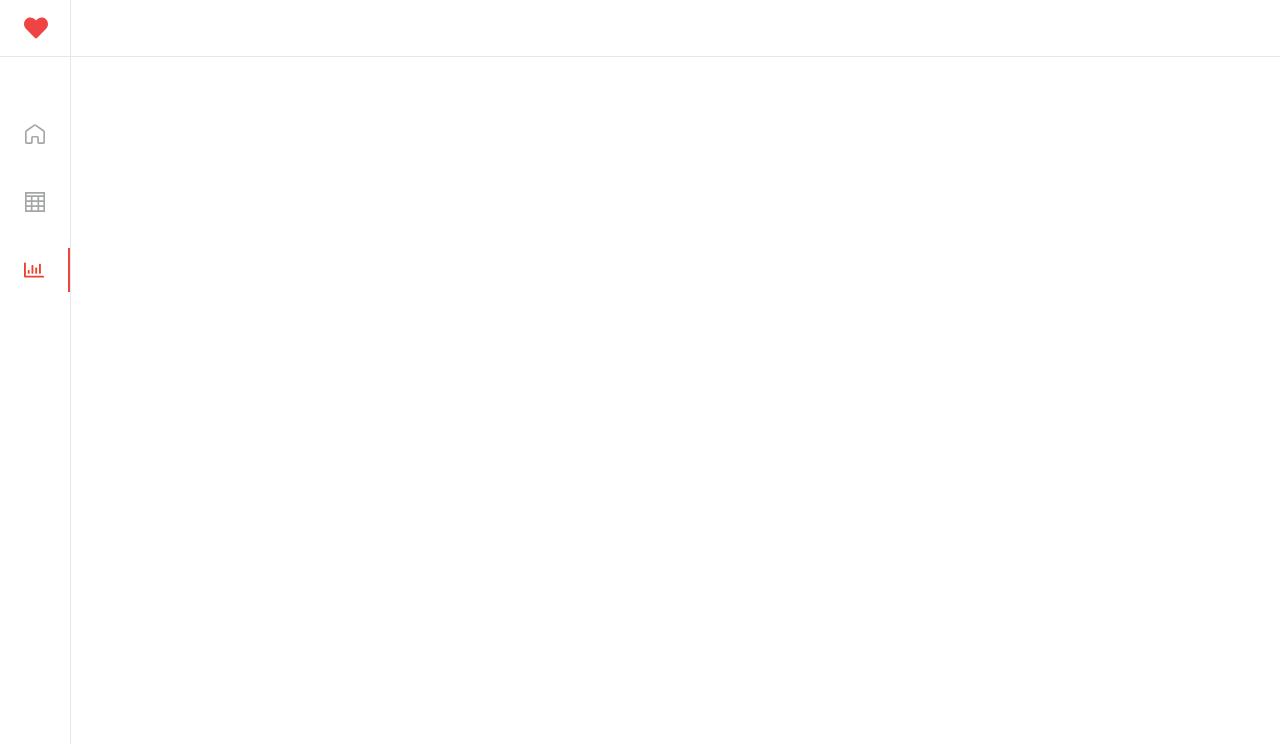
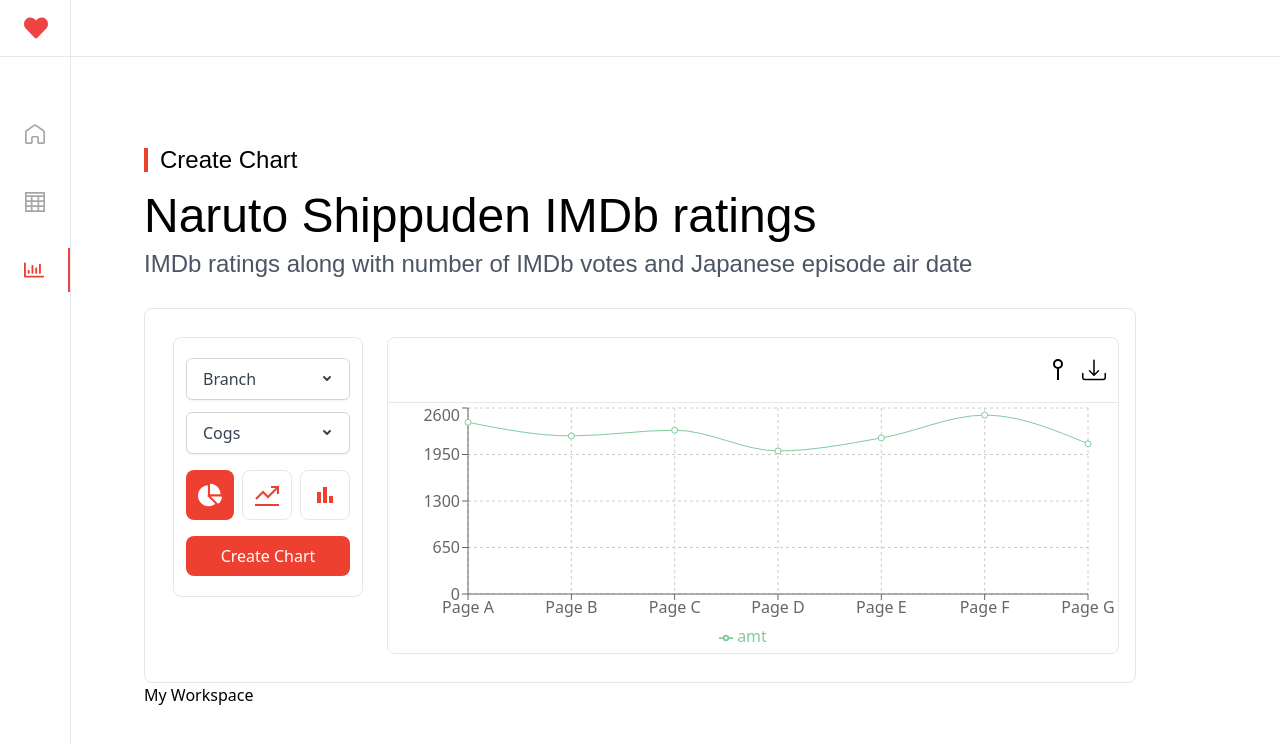
Before and after one commit to Ramandeep9898/Dil-foods, a React (Vite) app: page /charts in a window 1280 px wide. Shown: the top 744 px of the page. Built offline with nearby package versions, Linux system fonts and the light colour scheme.

Commit message:
feat: create chart

```diff
--- a/package.json
+++ b/package.json
@@ -14,7 +14,8 @@
     "react": "^18.2.0",
     "react-dom": "^18.2.0",
     "react-icons": "^5.0.1",
-    "react-router-dom": "^6.22.3"
+    "react-router-dom": "^6.22.3",
+    "recharts": "^2.12.3"
   },
   "devDependencies": {
     "@types/react": "^18.2.64",
--- a/src/App.tsx
+++ b/src/App.tsx
@@ -5,7 +5,7 @@
 } from '@tanstack/react-query'
 import { Route, Routes } from "react-router-dom";
 import { Home } from './components/Home';
-import { Header, Sidebar, Table } from './components';
+import { Header, Sidebar, Table, Chart } from './components';
 
 
 
@@ -31,7 +31,7 @@
 
           <Route path="/" element={<Home />} />
           <Route path="/dashboard" element={<Table />} />
-          <Route path="/charts" element={<Home />} />
+          <Route path="/charts" element={<Chart />} />
 
         </Routes>
       </div>
--- a/src/components/About/About.tsx
+++ b/src/components/About/About.tsx
@@ -2,13 +2,13 @@
 export const About = ({ heading, title, subtitle, csvName, fileSize }: any) => {
     return (
         <div className="overflow-x-scroll">
-            <div className="font-dmSans ml-24 mt-20 mr-4 md:mt-36 sm:m-36">
+            <div className="font-dmSans ml-24 mt-20 mr-4 md:mt-36 sm:mt-36 sm:ml-36">
                 <h1 className="font-medium text-2xl mb-4 flex flex-row justify-center items-center w-fit">
 
                     <div className="bg-primary w-1 h-6  mr-3"></div>
                     {heading}</h1>
                 <h2 className="font-medium text-3xl sm:text-5xl mb-2">{title}</h2>
-                <h3 className="font-normal text-lg sm:text-2xl text-gray-600 mb-12">{subtitle}</h3>
+                <h3 className="font-normal text-lg sm:text-2xl text-gray-600 mb-7">{subtitle}</h3>
             </div>
         </div>
     )
--- /dev/null
+++ b/src/components/Charts/Chart.tsx
@@ -0,0 +1,191 @@
+import { useState } from "react";
+import { About } from "../About/About"
+import { CHART_CONFIG } from "../../config/chartAbout.config"
+import useGetData from "../../hooks/mutation/useGetData"
+import { LineChart, CartesianGrid, XAxis, YAxis, Legend, Line, Tooltip } from "recharts"
+import { FaChartPie, } from "react-icons/fa";
+import { GrLineChart, GrLocationPin } from "react-icons/gr";
+import { MdBarChart } from "react-icons/md";
+import { BsDownload } from "react-icons/bs";
+
+
+
+export const Chart = () => {
+    // const { data: initialData, isLoading } = useGetData()
+
+
+
+    const xAxis = ["branch", "city", "customerId",
+        "customerType",
+        "gender",
+        "payment",
+        "productLine"
+
+    ]
+    const yAxis = ["cogs", "grossMarginPercentage",
+        "quantity",
+        "rating",
+        "revenue",
+        "sales",
+        "tax",
+        "unitPrice"
+    ]
+
+    const availableCharts = ["pieChart", "LineChart", "barChart"]
+    const [createChartData, setCreateChartData] = useState({
+        xAxis: xAxis[0],
+        yAxis: yAxis[0],
+        selectedChart: "pieChart"
+    })
+
+    const updateState = (key: any, value: any) => {
+        setCreateChartData({
+            ...createChartData,
+            [key]: value
+        })
+    }
+    console.log(createChartData);
+
+
+
+
+    return (
+        <div className="w-full">
+            <About {...CHART_CONFIG} />
+            <div className=" ml-24  mr-4  flex flex-col gap-2 items-center justify-center sm:flex-row sm:mx-36 sm:border sm:items-start sm:gap-6 sm:p-7 sm:rounded-lg sm:justify-between">
+                <div className="border w-full px-3 py-5 rounded-lg mb-4   max-w-[500px]">
+                    <Dropdown dropdownOptions={xAxis} updateState={updateState} label={"xAxis"} />
+                    <Dropdown dropdownOptions={yAxis} updateState={updateState} label={"yAxis"} />
+
+                    <div className="my-4 flex justify-center gap-2">
+                        <button className={createChartData.selectedChart === "pieChart" ? "text-white bg-primary border-none p-3 rounded-lg" : "text-primary border p-3 rounded-lg"} onClick={() => updateState("selectedChart", "pieChart")}>
+                            <FaChartPie size={"24px"} />
+                        </button>
+                        <button className={createChartData.selectedChart === "lineChart" ? "text-white bg-primary border-none p-3 rounded-lg" : "text-primary border p-3 rounded-lg"} onClick={() => updateState("selectedChart", "lineChart")}>
+                            <GrLineChart size={"24px"} />
+                        </button>
+                        <button className={createChartData.selectedChart === "barChart" ? "text-white bg-primary border-none p-3 rounded-lg" : "text-primary border p-3 rounded-lg"} onClick={() => updateState("selectedChart", "barChart")}>
+                            <MdBarChart size={"24px"} />
+                        </button>
+                    </div>
+
+                    <button className="bg-primary rounded-lg py-2 px-4 text-white w-full ">Create Chart</button>
+
+                </div>
+
+                <div className="border w-full  rounded-lg">
+                    <div className="border-b px-3 py-5 flex justify-end gap-3">
+                        <button>
+                            <GrLocationPin size={"24px"} />
+                        </button>
+                        <button>
+                            <BsDownload size={"24px"} />
+                        </button>
+
+                    </div>
+                    <div className=" overflow-x-scroll">
+                        <LineCharts />
+
+                    </div>
+                </div>
+
+            </div>
+            <div className="ml-36">
+                <p className="">My Workspace</p>
+            </div>
+        </div>
+    )
+}
+
+const LineCharts = () => {
+    const data = [
+        {
+            "name": "Page A",
+            "uv": 4000,
+            "pv": 2400,
+            "amt": 2400
+        },
+        {
+            "name": "Page B",
+            "uv": 3000,
+            "pv": 1398,
+            "amt": 2210
+        },
+        {
+            "name": "Page C",
+            "uv": 2000,
+            "pv": 9800,
+            "amt": 2290
+        },
+        {
+            "name": "Page D",
+            "uv": 2780,
+            "pv": 3908,
+            "amt": 2000
+        },
+        {
+            "name": "Page E",
+            "uv": 1890,
+            "pv": 4800,
+            "amt": 2181
+        },
+        {
+            "name": "Page F",
+            "uv": 2390,
+            "pv": 3800,
+            "amt": 2500
+        },
+        {
+            "name": "Page G",
+            "uv": 3490,
+            "pv": 4300,
+            "amt": 2100
+        }
+    ]
+    return (
+        <>
+            <LineChart width={730} height={250} data={data}
+                margin={{ top: 5, right: 30, left: 20, bottom: 5 }}>
+                <CartesianGrid strokeDasharray="3 3" />
+                <XAxis dataKey="name" />
+                <YAxis />
+                <Tooltip />
+                <Legend />
+                {/* <Line type="monotone" dataKey="pv" stroke="#8884d8" /> */}
+                <Line type="monotone" dataKey="amt" stroke="#82ca9d" />
+            </LineChart>
+        </>
+
+    )
+}
+
+
+const Dropdown = ({ dropdownOptions, updateState, label }: any) => {
+    const [isDropDownOpen, setIsDropDownOpen] = useState(false)
+    const [dropDownValue, setDropdownValue] = useState<any>(dropdownOptions[0][0].toUpperCase() + dropdownOptions[0].substring(1))
+
+
+    const dropDownClickHandler = (ele: { ele: string }) => {
+        setDropdownValue(ele[0].toUpperCase() + ele.substring(1))
+        updateState(label, ele)
+        setIsDropDownOpen(false)
+    }
+
+
+    return (
+        <div className="relative w-full mb-3">
+            <button onClick={() => setIsDropDownOpen(!isDropDownOpen)} id="dropdown-button" className="outline-none inline-flex justify-between w-full px-4 py-2 text-sm font-medium text-gray-700 bg-white border border-gray-300 rounded-md shadow-sm focus:outline-none focus:ring-2 focus:ring-offset-2 focus:ring-offset-gray-100 focus:ring-blue-500">
+                <span className="mr-2 text-base">{dropDownValue}</span>
+                <svg xmlns="http://www.w3.org/2000/svg" className="w-5 h-5 ml-2 -mr-1" viewBox="0 0 20 20" fill="currentColor" aria-hidden="true">
+                    <path fill-rule="evenodd" d="M6.293 9.293a1 1 0 011.414 0L10 11.586l2.293-2.293a1 1 0 111.414 1.414l-3 3a1 1 0 01-1.414 0l-3-3a1 1 0 010-1.414z" clip-rule="evenodd" />
+                </svg>
+            </button>
+            {isDropDownOpen && <div id="dropdown-menu" className="w-full z-10 absolute right-0 mt-2 rounded-md shadow-lg bg-white ring-1 ring-black ring-opacity-5 p-1 space-y-1">
+                {/* <!-- Dropdown content --> */}
+                {dropdownOptions.map((ele) => (
+                    <div onClick={() => dropDownClickHandler(ele)} className="block px-4 py-2 text-gray-700 hover:bg-gray-100 active:bg-blue-100 cursor-pointer rounded-md">{ele[0].toUpperCase() + ele.substring(1)}</div>
+                ))}
+            </div>}
+        </div>
+    )
+}
--- a/src/components/index.ts
+++ b/src/components/index.ts
@@ -1,3 +1,4 @@
 export * from "./Header/Header"
 export * from "./Sidebar/Sidebar"
 export * from "./Table/Table"
+export * from "./Charts/Chart"
--- /dev/null
+++ b/src/config/chartAbout.config.ts
@@ -0,0 +1,7 @@
+export const CHART_CONFIG = {
+    heading: "Create Chart",
+    title: "Naruto Shippuden IMDb ratings",
+    subtitle: "IMDb ratings along with number of IMDb votes and Japanese episode air date",
+    csvName: "Naruto.csv",
+    fileSize: "7.14 kB"
+}
--- /dev/null
+++ b/src/hooks/mutation/useGetData.ts
@@ -0,0 +1,17 @@
+import { useQuery } from '@tanstack/react-query';
+
+const useGetData = () => {
+    async function getData() {
+        const response = await fetch('https://storage.googleapis.com/bh_dev_bucket/localtest/sales.json');
+        const responseData = await response.json()
+        return responseData;
+    }
+
+    return useQuery({
+        queryKey: ['getData1'],
+        queryFn: getData,
+        staleTime: Infinity,
+    });
+};
+
+export default useGetData;
```
Also changed, not shown: src/components/Table/TableHead.tsx (added), 1 other file (tests, documents, lock files or other folders).
